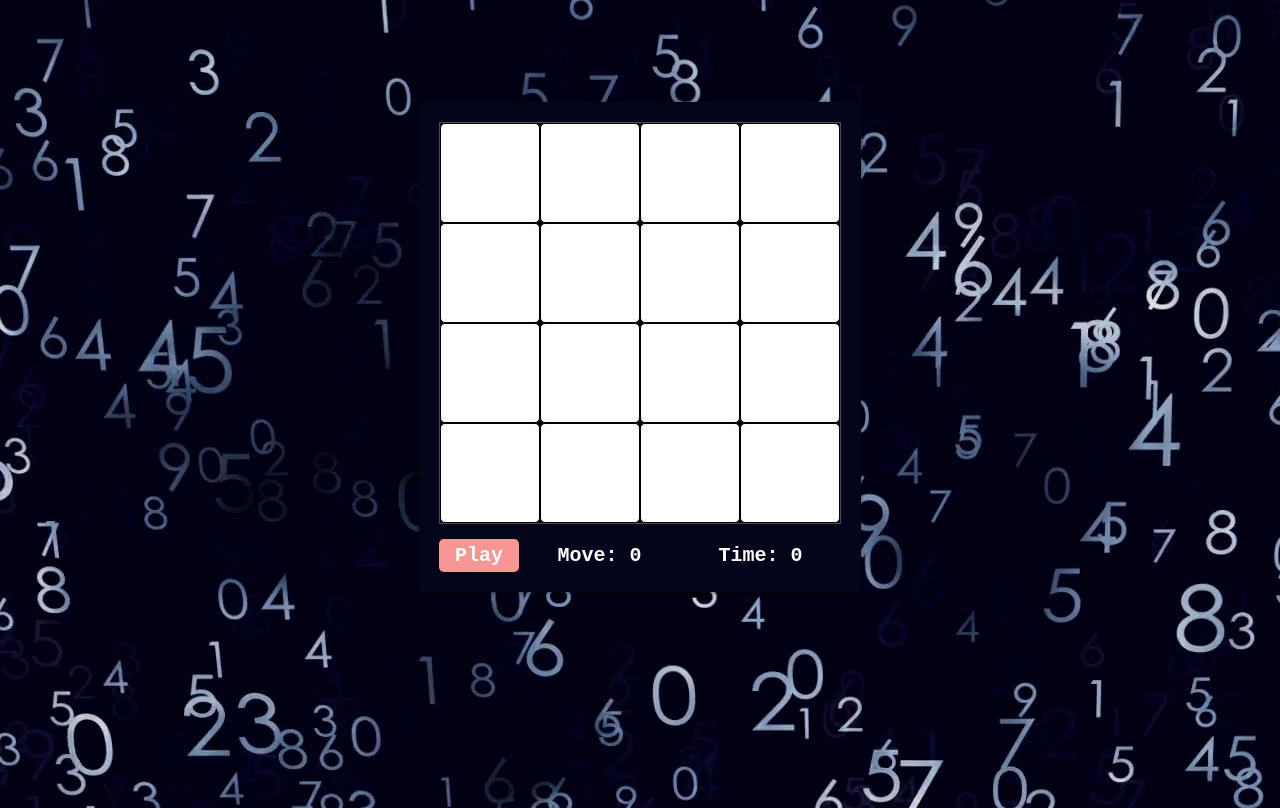
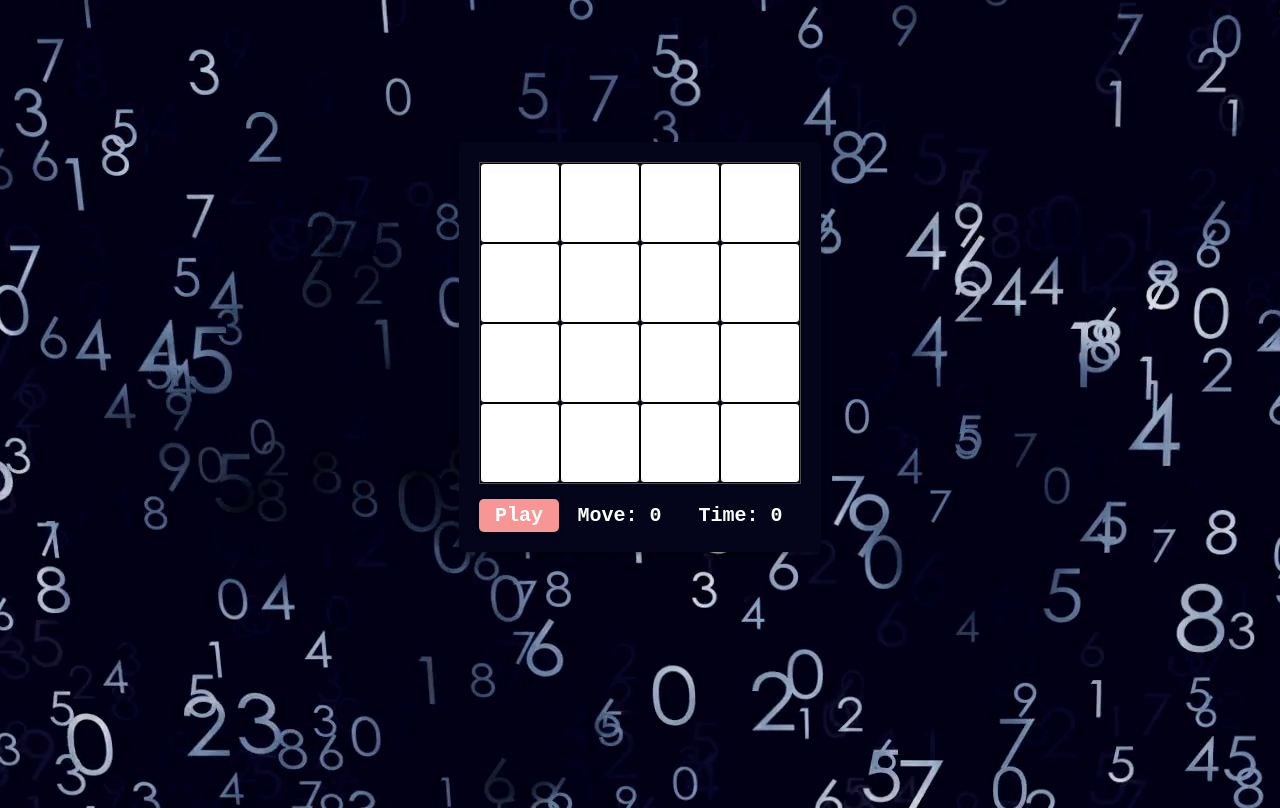
Before and after one commit to mohanmohadikar/NUMBERS, a plain HTML site: page index.html in a window 1280 px wide. Drawn offline with Linux system fonts and the light colour scheme.

Commit message:
css updated.

```diff
--- a/css/style.css
+++ b/css/style.css
@@ -25,8 +25,8 @@ body {
 
 .grid {
   display: grid;
-  grid-template-columns: 100px 100px 100px 100px;
-  grid-template-rows: 100px 100px 100px 100px;
+  grid-template-columns: 80px 80px 80px 80px;
+  grid-template-rows: 80px 80px 80px 80px;
   border: 1px solid #4e4d4d;
 }
 
```
